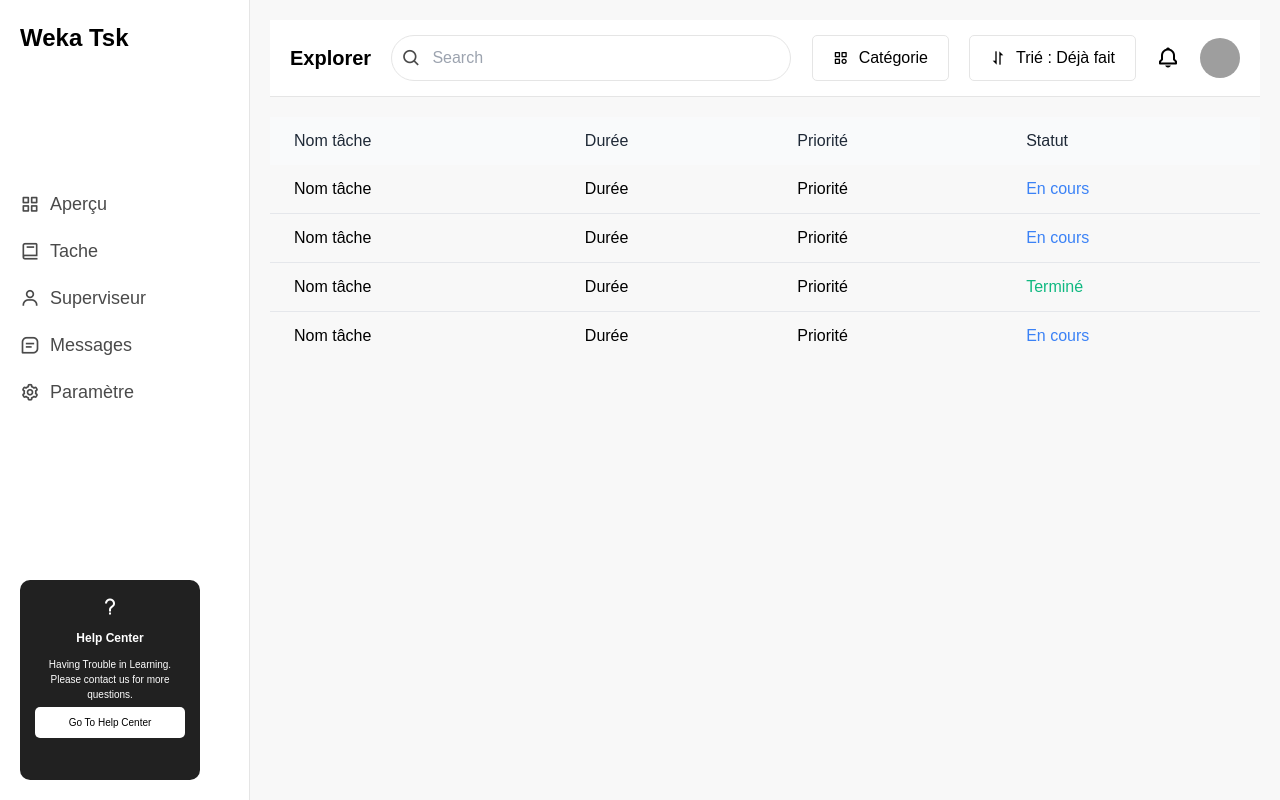
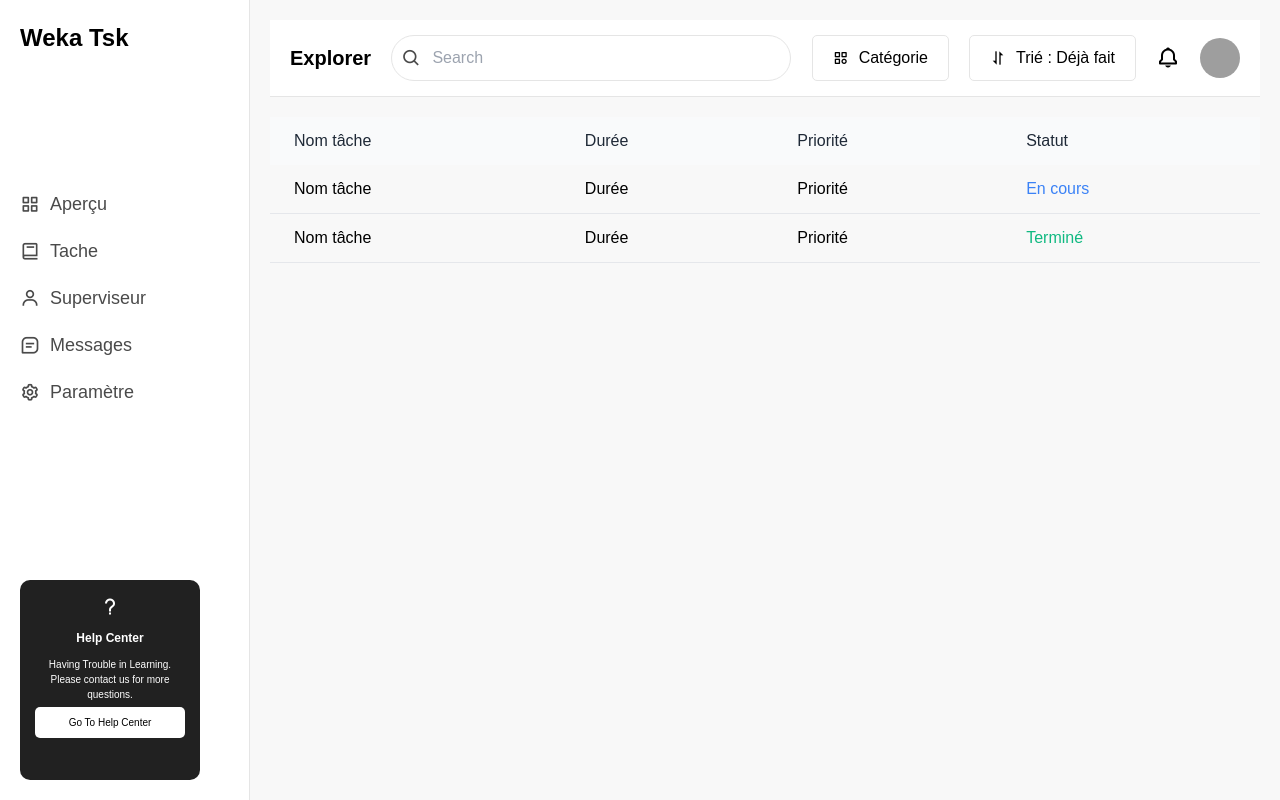
Before and after one commit to gsoluttech/gestion_taches, a PHP site: page /resources/views/task.php in a window 1280 px wide. Run offline with PHP 8.4, Linux system fonts and the light colour scheme; grey boxes are pictures that could not be loaded.

Commit message:
update template change

```diff
--- a/resources/views/task.php
+++ b/resources/views/task.php
@@ -44,24 +44,24 @@
                 <td class="py-3 px-6">Priorité</td>
                 <td class="py-3 px-6 text-blue-500">En cours</td>
             </tr>
-            <tr class="border-b">
+            <!-- <tr class="border-b">
                 <td class="py-3 px-6">Nom tâche</td>
                 <td class="py-3 px-6">Durée</td>
                 <td class="py-3 px-6">Priorité</td>
                 <td class="py-3 px-6 text-blue-500">En cours</td>
-            </tr>
+            </tr> -->
             <tr class="border-b">
                 <td class="py-3 px-6">Nom tâche</td>
                 <td class="py-3 px-6">Durée</td>
                 <td class="py-3 px-6">Priorité</td>
                 <td class="py-3 px-6 text-green-500">Terminé</td>
             </tr>
-            <tr>
+            <!-- <tr>
                 <td class="py-3 px-6">Nom tâche</td>
                 <td class="py-3 px-6">Durée</td>
                 <td class="py-3 px-6">Priorité</td>
                 <td class="py-3 px-6 text-blue-500">En cours</td>
-            </tr>
+            </tr> -->
         </tbody>
     </table>
 
```
